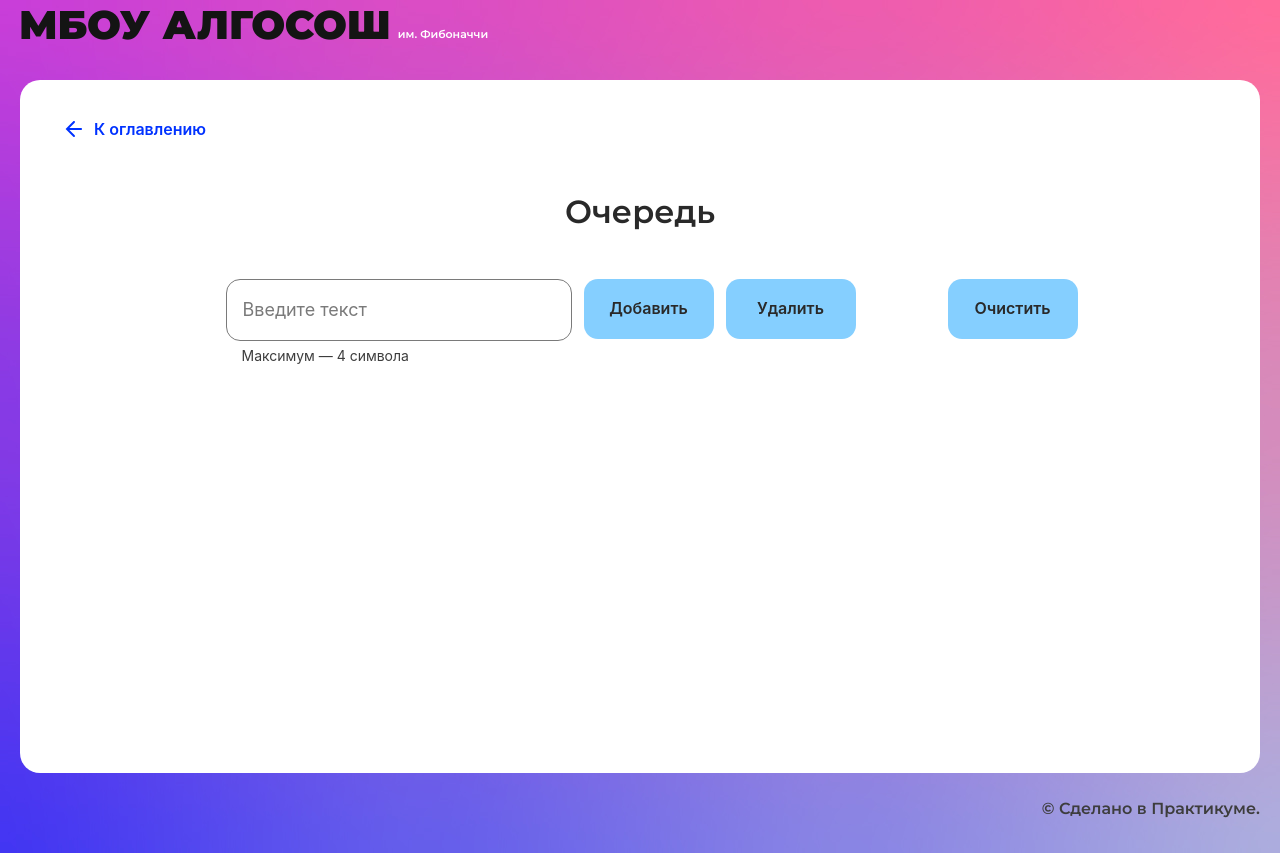
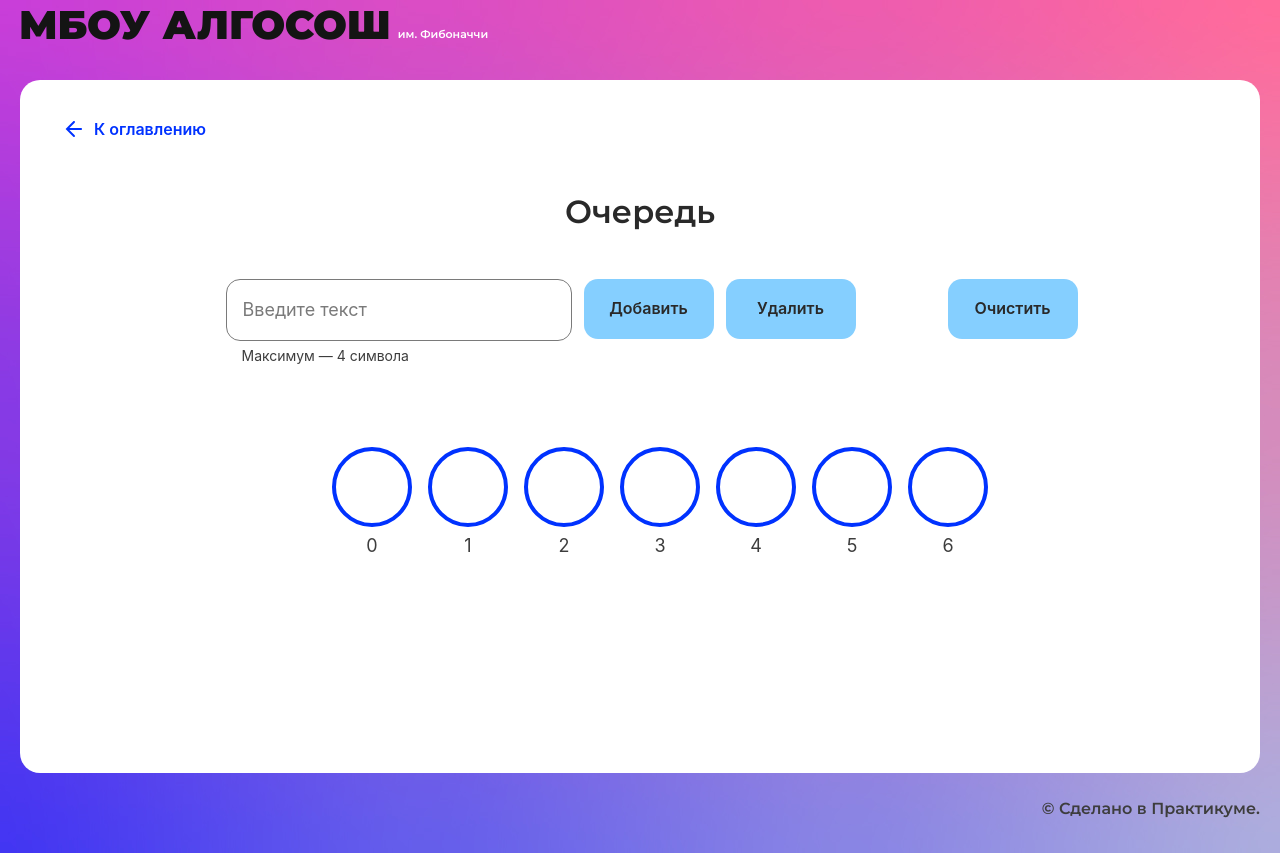
Before and after one commit to anastasiia-lk/algososh, a React (Create React App) app in the folder algososh/: page /queue in a window 1280 px wide. Built offline with nearby package versions, Linux system fonts and the light colour scheme.

Commit message:
add queue push item

```diff
--- /dev/null
+++ b/algososh/src/components/queue-page/Queue.ts
@@ -0,0 +1,64 @@
+import { IDataStorage } from "../../helpers/types";
+
+export class Queue<T = string> implements IDataStorage<T> {
+  private queue: (T | undefined)[] = [];
+  private head = 0;
+  private tail = 0;
+  private readonly size: number = 0;
+  private length = 0;
+
+  constructor(size: number) {
+    this.size = size;
+    this.queue = Array.from({ length: size });
+  }
+
+  push = (item: T) => {
+    if (this.isEmpty) {
+      this.queue[this.tail] = item;
+    } else {
+      this.tail === this.size - 1 ? (this.tail = 0) : this.tail++;
+      this.queue[this.tail] = item;
+    }
+    this.length++;
+  };
+
+  pop = () => {
+    this.queue[this.head] = undefined;
+    this.length--;
+    if (this.isEmpty) {
+      this.head = this.tail = 0;
+    } else {
+      this.head === this.size - 1 ? (this.head = 0) : this.head++;
+    }
+  };
+
+  clear = () => {
+    this.queue = Array.from({ length: this.size });
+    this.head = this.tail = 0;
+    this.length = 0;
+  };
+
+  get items() {
+    return this.queue;
+  }
+
+  get headIdx() {
+    return this.head;
+  }
+
+  get tailIdx() {
+    return this.tail;
+  }
+
+  get len() {
+    return this.length;
+  }
+
+  get isEmpty() {
+    return this.length === 0;
+  }
+
+  get isFull() {
+    return this.length >= this.size;
+  }
+}
--- a/algososh/src/components/queue-page/queue-page.module.css
+++ b/algososh/src/components/queue-page/queue-page.module.css
@@ -21,3 +21,11 @@
 .input {
   width: 377px;
 }
+
+.queue-items-container {
+  max-width: 944px;
+  justify-content: center;
+  flex-wrap: wrap;
+  gap: 78px 16px;
+  margin: 0 auto;
+}
--- a/algososh/src/components/queue-page/queue-page.tsx
+++ b/algososh/src/components/queue-page/queue-page.tsx
@@ -3,23 +3,55 @@ import { SolutionLayout } from "../ui/solution-layout/solution-layout";
 import { Input } from '../ui/input/input';
 import { Button } from '../ui/button/button';
 import styles from './queue-page.module.css';
+import { Queue } from './Queue';
+import { ElementStates } from '../../types/element-states';
+import { SHORT_DELAY } from '../../helpers/constants';
+import { Circle } from '../ui/circle/circle';
+import {getQueueCircleState} from '../../helpers/helpers'
+import { HEAD, TAIL } from '../../constants/element-captions';
 
 export const QueuePage: React.FC = () => {
+  const queue = useRef(new Queue(7));
+  const [queueItems, setQueueItems] = useState(queue.current.items);
   const [inputValue, setInputValue] = useState('');
+  const [queueState, setQueueState] = useState({
+    head: ElementStates.Default,
+    tail: ElementStates.Default,
+  });
+
+  const onChange = (event: ChangeEvent<HTMLInputElement>) => {
+    setInputValue(event.target.value);
+  };
+
+  const addItem = (item: string) => {
+    // setIsLoading((prev) => ({ ...prev, enq: true }));
+    setQueueState((prev) => ({ ...prev, tail: ElementStates.Changing }));
+
+    queue.current.push(item);
+    setQueueItems(queue.current.items);
+    console.log(queue.current.items)
+    setInputValue('');
+
+    setTimeout(() => {
+      // setIsLoading((prev) => ({ ...prev, enq: false }));
+      setQueueState((prev) => ({ ...prev, tail: ElementStates.Default }));
+    }, SHORT_DELAY);
+  };
+
   return (
     <SolutionLayout title="Очередь">
       <div className={`${styles['flex-wrapper']} ${styles['wrapper']}`}>
       <div className={`${styles['flex-wrapper']} ${styles['container']}`}>
         <Input
           value={inputValue}
-          // onChange={onChange}
+          onChange={onChange}
           maxLength={4}
           isLimitText
           extraClass={styles.input}
         />
         <Button
           text='Добавить'
-          // onClick={() => addItem(inputValue)}
+          onClick={() => addItem(inputValue)}
         />
         <Button
           text='Удалить'
@@ -31,6 +63,28 @@ export const QueuePage: React.FC = () => {
           // onClick={clearStack}
         />
       </div>
+      <ul className={`${styles['flex-wrapper']} ${styles['queue-items-container']} ${styles['list']}`}>
+        {queueItems &&
+          queueItems.map((item, index) => (
+            <li key={index}>
+              <Circle
+                letter={item}
+                index={index}
+                head={
+                  !queue.current.isEmpty && index === queue.current.headIdx
+                    ? HEAD
+                    : null
+                }
+                tail={
+                  !queue.current.isEmpty && index === queue.current.tailIdx
+                    ? TAIL
+                    : null
+                }
+                state={getQueueCircleState(queue.current, index, queueState)}
+              />
+            </li>
+          ))}
+      </ul>
     </SolutionLayout>
   );
 };
--- a/algososh/src/components/stack-page/Stack.ts
+++ b/algososh/src/components/stack-page/Stack.ts
@@ -1,6 +1,6 @@
-import { IStack } from "../../helpers/types";
+import { IDataStorage } from "../../helpers/types";
 
-export class Stack<T = string> implements IStack<T> {
+export class Stack<T = string> implements IDataStorage<T> {
   private stack: T[] = [];
 
   push = (item: T) => {
--- a/algososh/src/helpers/constants.ts
+++ b/algososh/src/helpers/constants.ts
@@ -1 +1,2 @@
 export const DELAY = 1000;
+export const SHORT_DELAY = 500;
--- a/algososh/src/helpers/helpers.tsx
+++ b/algososh/src/helpers/helpers.tsx
@@ -1,4 +1,5 @@
-import { ElementStates } from "./types";
+import { ElementStates, IStates } from "./types";
+import { Queue } from "../components/queue-page/Queue";
 
 export const swapArrayItems = (
   array: any[],
@@ -38,3 +39,13 @@ export const getCircleState = (
   if (idx === step || idx === len - 1 - step) return ElementStates.Changing;
   if (idx > step && idx < len - 1 - step) return ElementStates.Default;
 };
+
+export const getQueueCircleState = (list: Queue, idx: number, queueState: IStates) => {
+  if (idx === list.tailIdx) {
+    return queueState.tail;
+  } else if (idx === list.headIdx) {
+    return queueState.head;
+  } else {
+    return ElementStates.Default;
+  }
+};
```
Also changed, not shown: algososh/src/helpers/types.tsx (+6 -1 lines).
